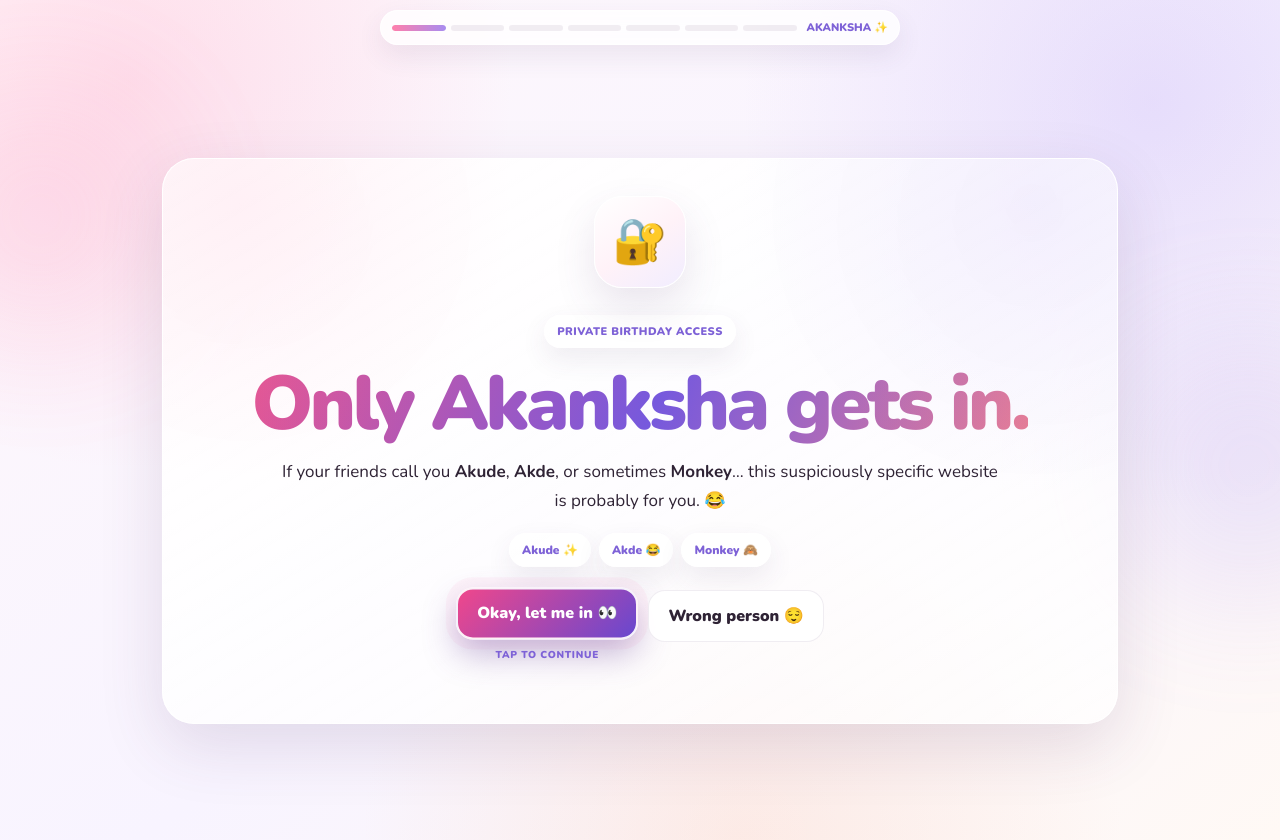
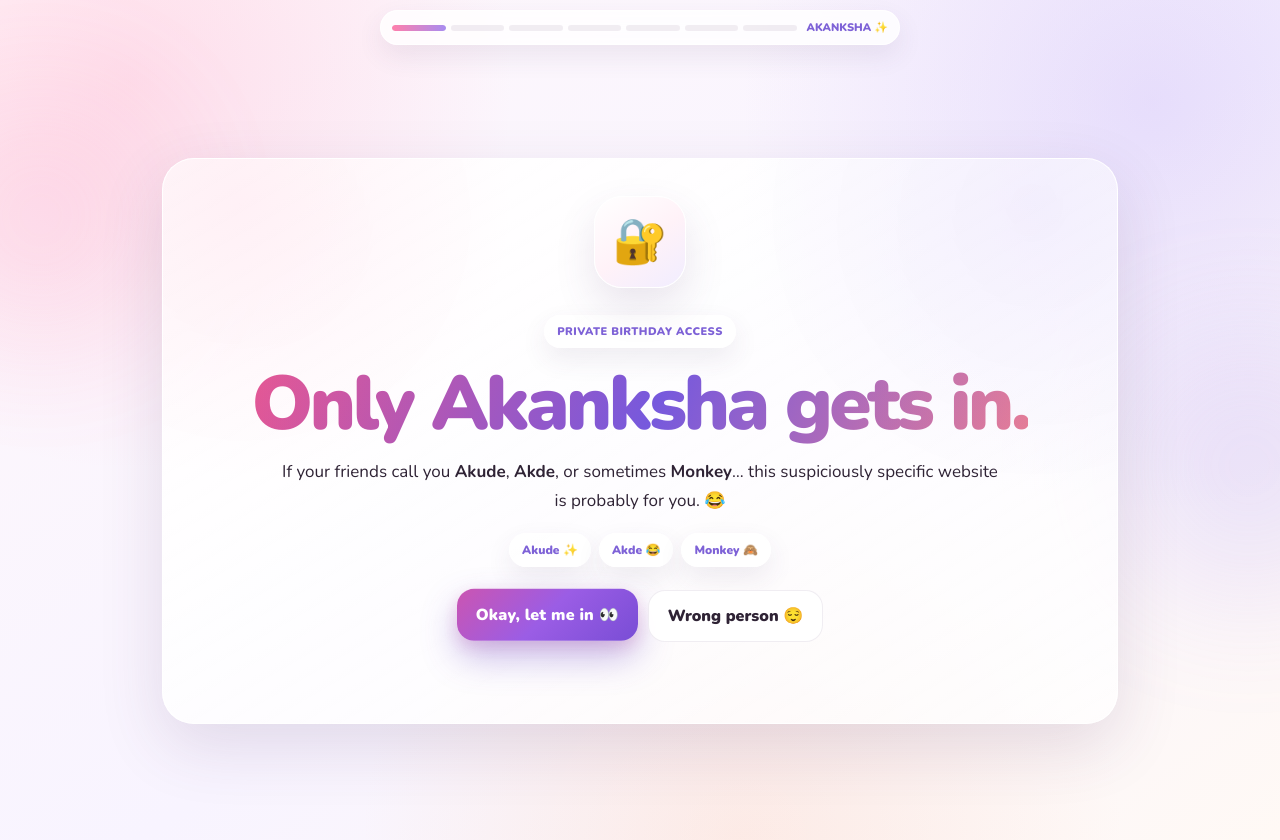
Before and after one commit to akashnikam114/akanksha-birthday, a plain HTML site: page index.html in a window 1280 px wide. Drawn offline with nearby package versions, Linux system fonts and the light colour scheme.

Commit message:
Refine primary button styling and remove repeated hints

```diff
--- a/index.html
+++ b/index.html
@@ -233,27 +233,21 @@ p{
 .btn:hover{transform:translate3d(0,-2px,0)}
 .btn:active{transform:scale(.985)}
 .btn:focus-visible{outline:4px solid rgba(255,213,115,.75);outline-offset:4px}
-.primary{color:white;background:linear-gradient(135deg,#f0478b,#6848cf);border:2px solid rgba(255,255,255,.92);box-shadow:0 12px 28px rgba(110,73,155,.30),0 0 0 5px rgba(255,127,171,.12)}
+.primary{
+  color:white;
+  background:linear-gradient(135deg,#ec4f8e 0%,#9b5de5 52%,#6745cd 100%);
+  background-size:160% 160%;
+  border:0;
+  box-shadow:0 14px 30px rgba(105,69,197,.30),0 5px 13px rgba(232,94,152,.18);
+  letter-spacing:.01em;
+}
 .secondary{color:var(--ink);background:rgba(255,255,255,.92);border:1px solid var(--line)}
 .danger{color:white;background:linear-gradient(135deg,#ff5f81,#ff8a70)}
 .hidden{display:none!important}
-.scene.active .actions .primary:not(.hidden){animation:actionPulse 1.9s ease-in-out infinite}
-.scene.active .actions .primary:not(.hidden)::after{
-  content:"Tap to continue";
-  position:absolute;
-  left:50%;
-  bottom:-25px;
-  transform:translateX(-50%);
-  width:max-content;
-  color:var(--lavDeep);
-  font-size:10px;
-  font-weight:900;
-  letter-spacing:.07em;
-  text-transform:uppercase;
-}
+.scene.active .actions .primary:not(.hidden){animation:actionPulse 2.2s ease-in-out infinite}
 @keyframes actionPulse{
-  0%,100%{box-shadow:0 12px 28px rgba(110,73,155,.30),0 0 0 5px rgba(255,127,171,.12)}
-  50%{box-shadow:0 15px 34px rgba(110,73,155,.40),0 0 0 11px rgba(255,127,171,.06);transform:translate3d(0,-3px,0)}
+  0%,100%{box-shadow:0 14px 30px rgba(105,69,197,.30),0 5px 13px rgba(232,94,152,.18);background-position:0% 50%}
+  50%{box-shadow:0 18px 38px rgba(105,69,197,.40),0 7px 17px rgba(232,94,152,.23);background-position:100% 50%;transform:translate3d(0,-2px,0)}
 }
 
 .verify-box{
@@ -493,7 +487,7 @@ input:focus{border-color:rgba(126,98,215,.55);box-shadow:0 0 0 4px rgba(126,98,2
   .lead{max-width:100%}
   .actions{flex-direction:column}
   .btn{width:100%;min-height:56px;padding:15px 14px;font-size:15px}
-  .actions{gap:28px;margin-bottom:8px}
+  .actions{gap:12px;margin-bottom:4px}
   .progress{width:calc(100vw - 18px);padding:8px 9px}
   .brand{font-size:10px}
   .nickname{font-size:11px;padding:7px 10px}
```
